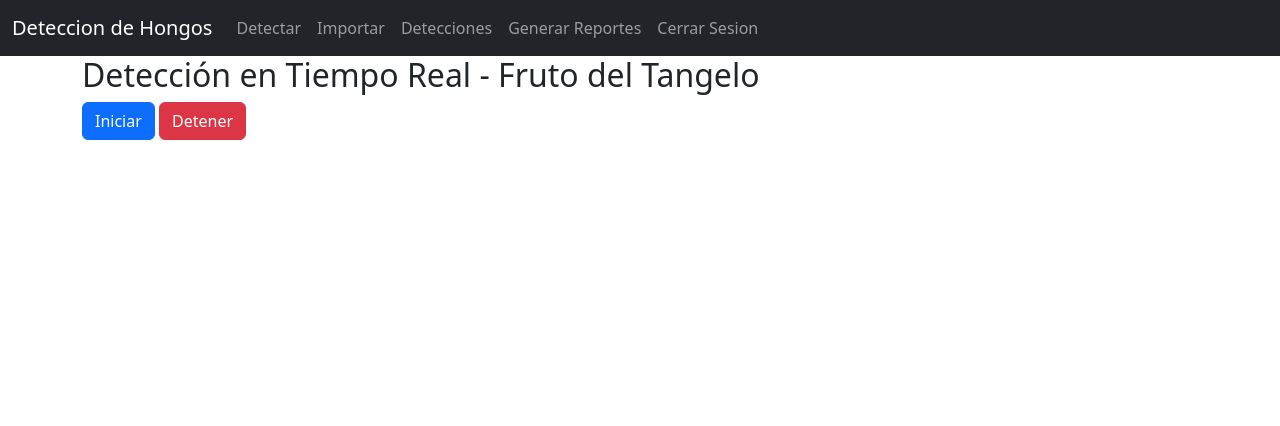
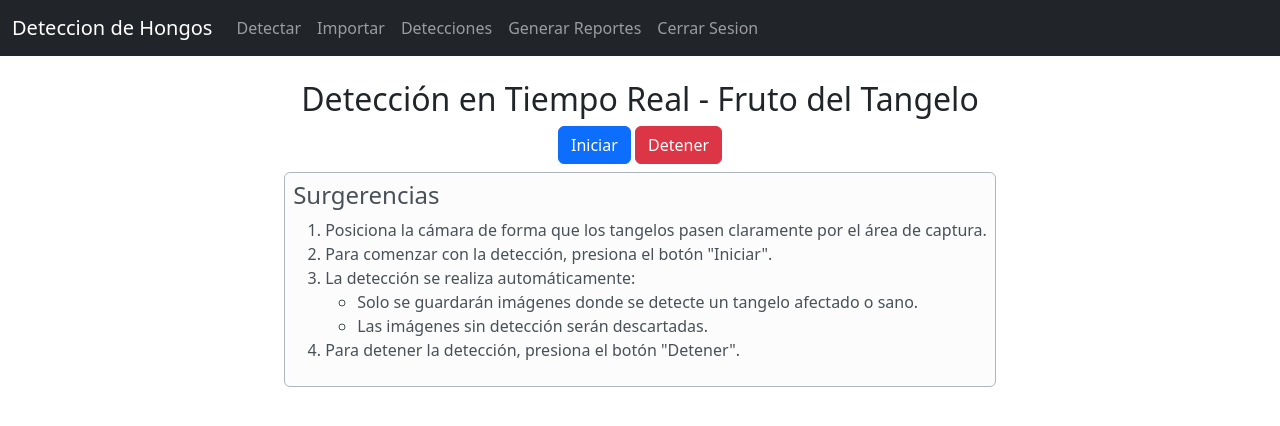
Before and after one commit to Anthony-Code6/web-computer-vision, a Flask app: page /detectar in a window 1280 px wide. Shown: the top 426 px of the page. Run offline with Flask 2, Linux system fonts and the light colour scheme; the visitor is signed in with stand-in values (Sample User, id 1); parts of the project's set-up code (start-up, migrations or seed data) failed here and were passed over; some libraries are stand-ins or nearby versions.

Commit message:
actualizacion de las paginas (vistas)

```diff
--- a/static/detecciones.js
+++ b/static/detecciones.js
@@ -57,7 +57,7 @@ const renderizarDetecciones = (data) => {
                                 <textarea name="comentario" class="form-control shadow-none"
                                     placeholder="Comentario opcional..." required></textarea>
                                 <div class="button d-flex justify-content-between mt-2">
-                                    <button type="submit" class="btn btn-primary">Registrar Error</button>
+                                    <button type="submit" class="btn btn-primary">Guardar</button>
                                     <button type="button" class="btn btn-danger" onclick="eliminarDeteccion(this.form)">Eliminar</button>
                                 </div>
                             </form>
--- a/supabase_method.py
+++ b/supabase_method.py
@@ -58,6 +58,12 @@ def download_model(nombre_remoto: str = "best.tflite", ruta_local: str = "/tmp/b
     :param ruta_local: Ruta local donde guardar el archivo (por defecto: /tmp/best.tflite)
     """
     try:
+        if ruta_local is None:
+            ruta_local = os.path.join(tempfile.gettempdir(), nombre_remoto)
+
+        # Asegura que el directorio exista
+        os.makedirs(os.path.dirname(ruta_local), exist_ok=True)
+
         res = supabase.storage.from_(BUCKET_NAME).download(nombre_remoto)
         with open(ruta_local, "wb") as f:
             f.write(res)
--- a/templates/index.html
+++ b/templates/index.html
@@ -23,7 +23,7 @@
 {% endblock %}
 
 {% block content %}
-<div class="container">
+<div class="container-fluid">
     <div class="row g-3 justify-content-center mt-3">
 
         <div class="col-lg-3 col-md-4 col-sm-12">
--- a/templates/video_detector.html
+++ b/templates/video_detector.html
@@ -3,6 +3,11 @@
 
 {% block extra_styles %}
 <style>
+    .content-title {
+        text-align: center;
+    }
+
+
     #videoContainer {
         max-width: 100%;
         display: flex;
@@ -10,6 +15,7 @@
     }
 
     video {
+        width: 100%;
         max-width: 100%;
         height: auto;
         border-radius: 10px;
@@ -40,16 +46,37 @@
 {% endblock %}
 
 {% block content %}
-<h2>Detección en Tiempo Real - Fruto del Tangelo</h2>
+<div class="content-title mt-4">
+    <h2>Detección en Tiempo Real - Fruto del Tangelo</h2>
+    <button onclick="startCamera()" class="btn btn-primary">Iniciar</button>
+    <button onclick="stopCamera()" class="btn btn-danger">Detener</button>
+</div>
 
-<button onclick="startCamera()" class="btn btn-primary">Iniciar</button>
-<button onclick="stopCamera()" class="btn btn-danger">Detener</button>
+
+<div class="container mt-2 mb-2 d-flex justify-content-center">
+    <div class="alert alert-light w-auto p-2 border border-dark-subtle" role="alert">
+        <h4 class="alert-heading">Surgerencias</h4>
+        <ol>
+            <li>Posiciona la cámara de forma que los tangelos pasen claramente por el área de captura.</li>
+            <li>Para comenzar con la detección, presiona el botón "Iniciar".</li>
+            <li>La detección se realiza automáticamente:
+                <ul>
+                    <li>Solo se guardarán imágenes donde se detecte un tangelo afectado o sano.</li>
+                    <li>Las imágenes sin detección serán descartadas.</li>
+                </ul>
+            </li>
+            <li>Para detener la detección, presiona el botón "Detener".</li>
+        </ol>
+    </div>
+</div>
 
 <div id="videoContainer" class="mt-2">
+    <!-- <video id="videoFeed" class="video-active" autoplay playsinline style="display: block;"></video> -->
     <video id="videoFeed" autoplay playsinline style="display: none;"></video>
 </div>
 
-<div id="detectionsContainer"></div>
+<div id="detectionsContainer">
+</div>
 
 <script>
     const videoFeed = document.getElementById('videoFeed');
```
Also changed, not shown: templates/importar.html (+5 -2 lines).
